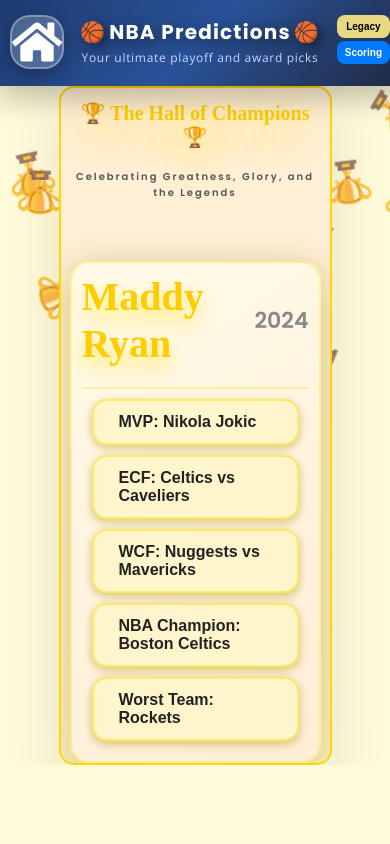
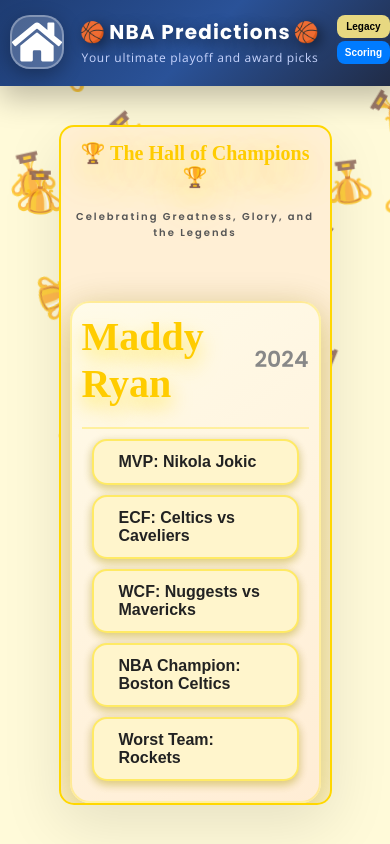
Before and after one commit to abkelly2/NBAPredictions, a React (Create React App) app in the folder nbapredictions/: page /legacy in a window 390 px wide. Built offline with nearby package versions, Linux system fonts and the light colour scheme; no server answers.

Commit message:
fixed the double scroll bar

```diff
--- a/nbapredictions/public/index.html
+++ b/nbapredictions/public/index.html
@@ -2,14 +2,14 @@
 <html lang="en">
   <head>
     <meta charset="utf-8" />
-    <link rel="icon" href="%PUBLIC_URL%/favicon.ico" />
+    <link rel="icon" href="%PUBLIC_URL%/images/logo.png" />
     <meta name="viewport" content="width=device-width, initial-scale=1" />
     <meta name="theme-color" content="#000000" />
     <meta
       name="description"
-      content="Web site created using create-react-app"
+      content="NBA Predictions - Make your picks for the upcoming NBA season"
     />
-    <link rel="apple-touch-icon" href="%PUBLIC_URL%/logo192.png" />
+    <link rel="apple-touch-icon" href="%PUBLIC_URL%/images/logo.png" />
     <!--
       manifest.json provides metadata used when your web app is installed on a
       user's mobile device or desktop. See https://developers.google.com/web/fundamentals/web-app-manifest/
@@ -28,7 +28,7 @@
       work correctly both with client-side routing and a non-root public URL.
       Learn how to configure a non-root public URL by running `npm run build`.
     -->
-    <title>React App</title>
+    <title>NBA Predictions</title>
   </head>
   <body>
     <noscript>You need to enable JavaScript to run this app.</noscript>
--- a/nbapredictions/src/components/Layout.css
+++ b/nbapredictions/src/components/Layout.css
@@ -1,17 +1,25 @@
 /* src/components/Layout.css */
 html, body {
+  margin: 0;
+  padding: 0;
   overflow-x: hidden;
-  max-width: 100vw; /* Prevent body from exceeding the viewport width */
+  overflow-y: auto;
+  max-width: 100vw;
+  min-height: 100vh;
 }
 
 /* Ensure all containers respect the screen width */
 .container, .scoring-page-container, .legacy-container {
-  max-width: 100%; /* Ensure content doesn't exceed screen width */
-  box-sizing: border-box; /* Make sure padding and borders are included in width calculations */
+  max-width: 100%;
+  box-sizing: border-box;
+  overflow-x: hidden;
 }
 
 .App {
   font-family: Arial, sans-serif;
+  min-height: 100vh;
+  display: flex;
+  flex-direction: column;
 }
 
 .header {
@@ -23,7 +31,8 @@
 
 .main-content {
   display: flex;
-    height: calc(100vh - 100px); /* Full height minus header */
+  flex: 1;
+  min-height: 0; /* Allow content to shrink */
 }
 
 .my-picks {
@@ -85,8 +94,6 @@
   box-shadow: 0px 8px 15px rgba(0, 0, 0, 0.15);
   transform: translateY(-3px);
 }
-
-
 
 /* ---------------------Styling for the my-picks box */
 
@@ -198,7 +205,6 @@
   transition: background-color 0.3s ease;
 }
 
-
 .my-picks-container {
   padding: 20px;
 }
@@ -228,25 +234,23 @@
 @media (max-width: 430px) {
   .main-content {
     display: flex;
+    flex-direction: column;
     height: auto;
-
-
-     /* Ensure no horizontal scroll in main content */
+    min-height: 0;
   }
 
   .my-picks {
-    flex: 0 0 75%; /* Take up 80% of the screen */
-    padding: 0px;
+    flex: 1;
+    padding: 10px;
     box-sizing: border-box;
-     /* Ensure padding doesn't overflow */
+    overflow-x: hidden;
   }
 
   .other-picks {
-    flex: 0 0 20%; /* Take up 20% of the screen */
-    padding: 2px;
-
-    box-sizing: border-box; /* Ensure padding doesn't cause overflow */
-     /* Prevent horizontal scrolling */
+    flex: 1;
+    padding: 10px;
+    box-sizing: border-box;
+    overflow-x: hidden;
   }
 
   .other-picks-box {
@@ -258,7 +262,6 @@
     width: 150px;
     height: 150px;
     padding-left: 17px;
-
   }
   .profile-username{
     font-size: 10px;
```
Lines whose indentation alone changed are shown as unchanged.
